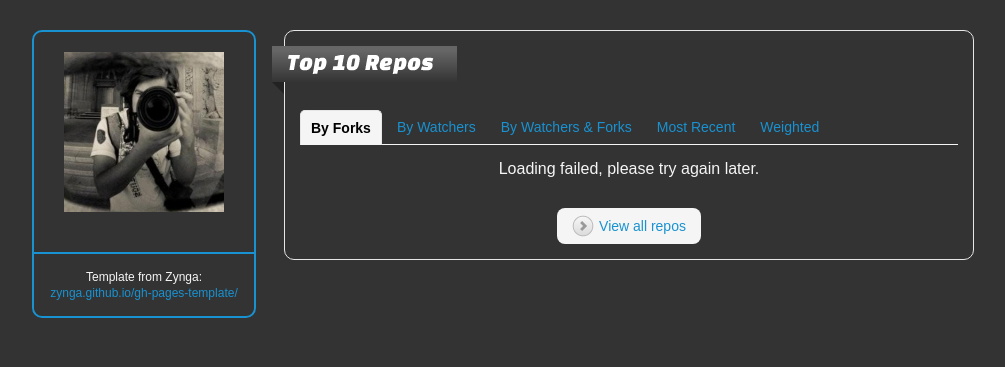
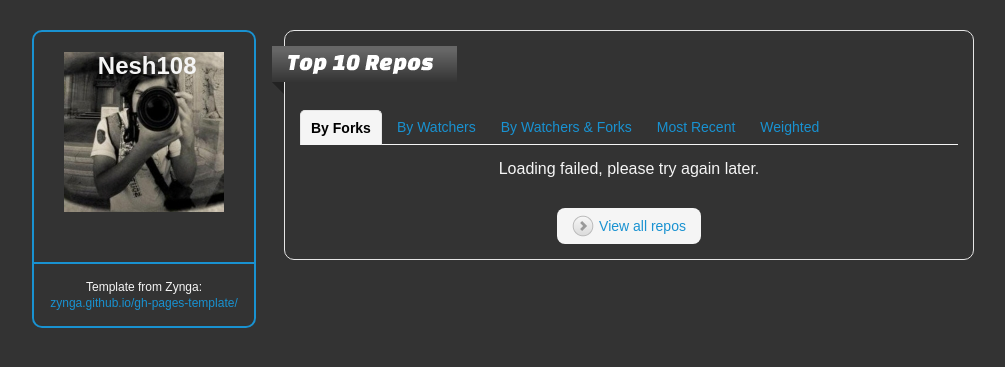
Before and after one commit to Nesh108/nesh108.github.io, a Jekyll site: the page built from index.html, in a window 1280 px wide. Shown: the top 367 px of the page, without its empty margins (138-1143 px from the left). Built offline with Jekyll 4.4.1, drawn with Linux system fonts in a browser that asks for light colours; nearby versions of some CDN libraries; the list of posts is cut into pages by our own code.

Commit message:
fixed nickname position

```diff
--- a/css/style.css
+++ b/css/style.css
@@ -38,11 +38,10 @@ header {
 header h1 {
     background: url('../img/profile_pic.jpg') no-repeat;
     width: 160px;
-    height: 160px;
+    height: 170px;
     margin: 20px auto 10px auto;
-    text-indent: 100%;
+    text-indent: 4%;
     white-space: nowrap;
-    overflow: hidden;
 }
 
 header h2 {
```
